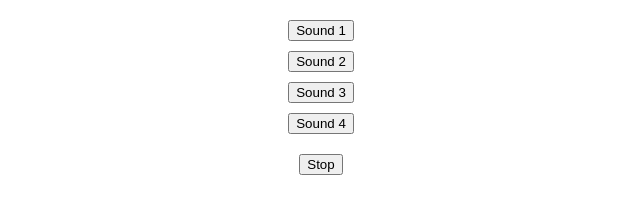
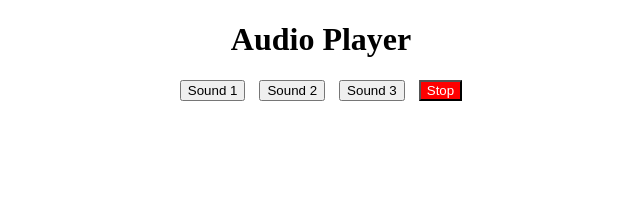
Before and after one commit to acciojob/Soundbar-anitha-anii, a website: page main.html in a window 1280 px wide. Shown: the whole page, without its empty margins (319-959 px from the left). Drawn offline with Linux system fonts and the light colour scheme.

Commit message:
created a submission

```diff
--- a/main.html
+++ b/main.html
@@ -1,29 +1,17 @@
 <!DOCTYPE html>
-
 <html>
-
 <head>
 	<link rel="stylesheet" href="styles.css">
 </head>
-
-<body>
- <div id="buttons">
-    <button class="btn" onclick="playSound('65')">Sound 1</button>
-    <button class="btn" onclick="playSound('66')">Sound 2</button>
-    <button class="btn" onclick="playSound('67')">Sound 3</button>
-    <button class="btn" onclick="playSound('68')">Sound 4</button>
+ <body>
+  <h1>Audio Player</h1>
+  <div id="buttons">
+    <button class="btn" onclick="playSound('sound1.mp3')">Sound 1</button>
+    <button class="btn" onclick="playSound('sound2.mp3')">Sound 2</button>
+    <button class="btn" onclick="playSound('sound3.mp3')">Sound 3</button>
     <button class="stop" onclick="stopSound()">Stop</button>
   </div>
-
-  <audio data-key="65" src="sounds/cheer.mp3"></audio>
-  <audio data-key="66" src="sounds/cheering.mp3"></audio>
-  <audio data-key="67" src="sounds/claps.mp3"></audio>
-  <audio data-key="68" src="sounds/thunder.mp3"></audio>
-  <script src="script.js"></script>
-</body>
-</html>
-
-    <script type="text/javascript" src="./script.js">
+     <script type="text/javascript" src="./script.js">
 </script>
 
 </body>
--- a/script.js
+++ b/script.js
@@ -1,26 +1,18 @@
-var audioElements = document.getElementsByTagName('audio');
-var currentSound = null;
 
-function playSound(keyCode) {
-  if (currentSound) {
-    currentSound.pause();
-    currentSound.currentTime = 0;
+let audioElement;
+
+function playSound(filename) {
+  if (audioElement) {
+    audioElement.pause();
   }
 
-  for (var i = 0; i < audioElements.length; i++) {
-    var audio = audioElements[i];
-    if (audio.dataset.key === keyCode) {
-      audio.play();
-      currentSound = audio;
-      break;
-    }
-  }
+  audioElement = new Audio('sounds/' + filename);
+  audioElement.play();
 }
 
 function stopSound() {
-  if (currentSound) {
-    currentSound.pause();
-    currentSound.currentTime = 0;
-    currentSound = null;
+  if (audioElement) {
+    audioElement.pause();
+    audioElement.currentTime = 0;
   }
 }
--- a/styles.css
+++ b/styles.css
@@ -1,15 +1,18 @@
 /*  your css code here. If applicable */
+h1 {
+  text-align: center;
+}
+
 #buttons {
-  display: flex;
-  flex-direction: column;
-  align-items: center;
+  text-align: center;
   margin-top: 20px;
 }
 
 .btn {
-  margin-bottom: 10px;
+  margin-right: 10px;
 }
 
 .stop {
-  margin-top: 10px;
+  background-color: red;
+  color: white;
 }
```
